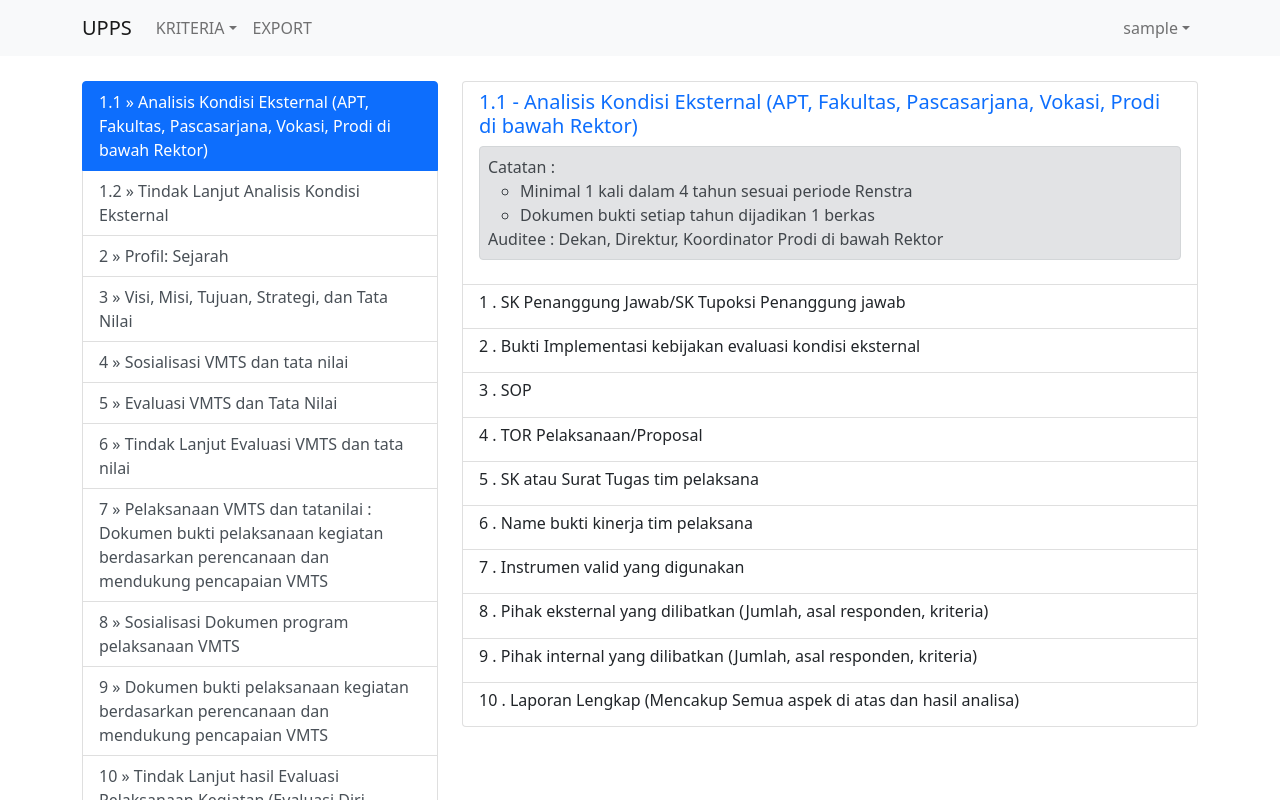
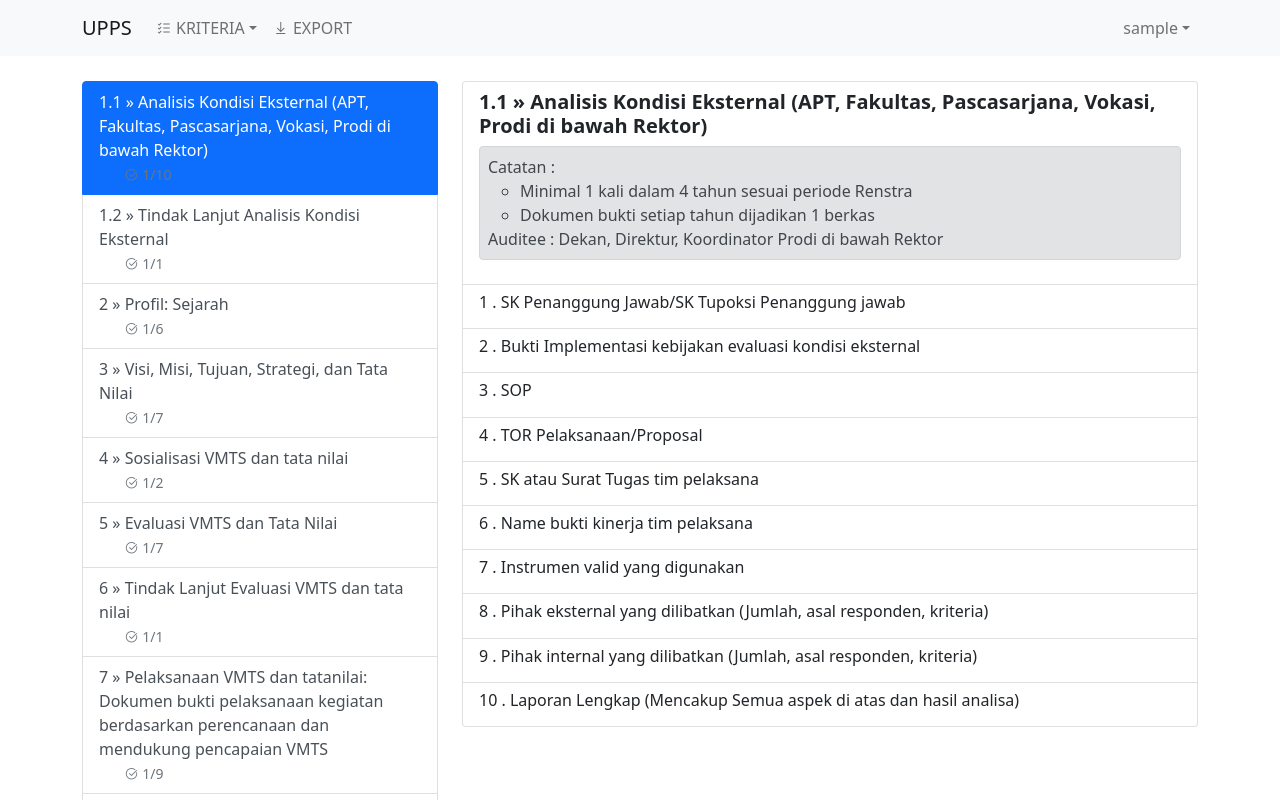
Before and after one commit to Wenangsani/upps, a Svelte app: page / in a window 1280 px wide. Shown: the top 800 px of the page. Built offline with nearby package versions, Linux system fonts and the light colour scheme; sample sign-in values are in the browser's storage.

Commit message:
last today

```diff
--- a/src/App.svelte
+++ b/src/App.svelte
@@ -1,6 +1,6 @@
 <svelte:head>
-	<link rel="stylesheet" href="https://cdn.jsdelivr.net/npm/bootstrap@5.0.0-beta1/dist/css/bootstrap.min.css"/>
-	<link rel="stylesheet" href="https://maxst.icons8.com/vue-static/landings/line-awesome/font-awesome-line-awesome/css/all.min.css">
+	<link rel="stylesheet" href="https://cdn.jsdelivr.net/npm/bootstrap@5.0.0-beta1/dist/css/bootstrap.min.css" />
+	<link rel="stylesheet" href="https://cdn.jsdelivr.net/npm/line-awesome@1.3.0/dist/font-awesome-line-awesome/css/all.min.css" />
 </svelte:head>
 
 <script>
--- a/src/component/item.svelte
+++ b/src/component/item.svelte
@@ -4,24 +4,20 @@
   export let userdata;
 
   function closeall() {
-    for (var item of listMenu) {
-      for (var doc of item.Dokumen) {
+    for (var doc of menu.Dokumen) {
         doc.hidden = true;
-      }
     }
-    listMenu = listMenu;
   }
 
   function openform(h, i) {
-    // closeall();
+    closeall();
 
-    if (typeof listMenu[h].Dokumen[i].hidden === "undefined") {
-      listMenu[h].Dokumen[i].hidden = false;
-    } else if (listMenu[h].Dokumen[i].hidden === true) {
-      listMenu[h].Dokumen[i].hidden = false;
+    if (typeof menu.Dokumen[i].hidden === "undefined") {
+      menu.Dokumen[i].hidden = false;
+    } else if (menu.Dokumen[i].hidden === true) {
+      menu.Dokumen[i].hidden = false;
     }
 
-    listMenu = listMenu;
   }
 
   function dosave() {
@@ -42,7 +38,7 @@
 <ul class="list-group" style="margin-bottom:4rem">
   <!-- Informasi -->
   <li class="list-group-item">
-    <h5 class="text-primary">{menu.No} - {menu.Lingkup}</h5>
+    <h5 class="text-dark fw-bold">{menu.No} » {menu.Lingkup}</h5>
     <div class="alert alert-secondary mt-2 p-2">
       Catatan :
       <ul>
--- a/src/component/left_nav.svelte
+++ b/src/component/left_nav.svelte
@@ -23,7 +23,10 @@
         changeActive(menu.No);
       }}
       class={$active_item == menu.No ? gclass + " active" : gclass}>
-      {menu.No} » {menu.Lingkup}
+      <div>{menu.No} » {menu.Lingkup}</div>
+      <div class="text-muted" style="margin-left:1.6rem">
+        <small><i class="fa fa-check-circle"></i> 1/{menu.Dokumen.length}</small>
+      </div>
     </a>
   {/each}
 </nav>
--- a/src/component/navbar.svelte
+++ b/src/component/navbar.svelte
@@ -44,7 +44,7 @@
               on:click={() => {
                 kriteriamenu_active = !kriteriamenu_active;
               }}>
-              KRITERIA
+              <i class="fa fa-list-alt"></i> KRITERIA
             </a>
             <ul class={kriteriamenu_active ? "dropdown-menu show" : "dropdown-menu"}>
               {#each kriterias as kriteria, i}
@@ -55,7 +55,9 @@
             </ul>
           </li>
           <li class="nav-item">
-            <a href="#!" class="nav-link">EXPORT</a>
+            <a href="#!" class="nav-link">
+              <i class="fa fa-download"></i> EXPORT
+            </a>
           </li>
         {/if}
       </ul>
--- a/src/datas/menu_1.js
+++ b/src/datas/menu_1.js
@@ -196,7 +196,7 @@ export default [
   {
     No: "7",
     Lingkup:
-      "Pelaksanaan VMTS dan tatanilai : Dokumen bukti pelaksanaan kegiatan berdasarkan perencanaan dan mendukung pencapaian VMTS",
+      "Pelaksanaan VMTS dan tatanilai: Dokumen bukti pelaksanaan kegiatan berdasarkan perencanaan dan mendukung pencapaian VMTS",
     Auditee:
       "Dekan, Direktur, Koordinator Prodi di bawah Rektor, Swmua Wakil Dekan/Direktur, Ketua Prodi di bawah Rektor, Ka TU",
     Dokumen: [
--- a/src/pages/Home.svelte
+++ b/src/pages/Home.svelte
@@ -5,6 +5,8 @@
   import LeftNav from "../component/left_nav.svelte";
   import Item from "../component/item.svelte";
   import Menu1 from "../datas/menu_1";
+  import { navigate } from "svelte-routing";
+  import { auth } from "../store";
 
   let listMenu = Menu1;
 
@@ -18,6 +20,10 @@
 
   onMount(async () => {
     // document.getElementById("mainvideo").play();
+    // Redirect if user no login
+    if ($auth === false) {
+      navigate("/login", { replace: true });
+    }
   });
 </script>
 
```
